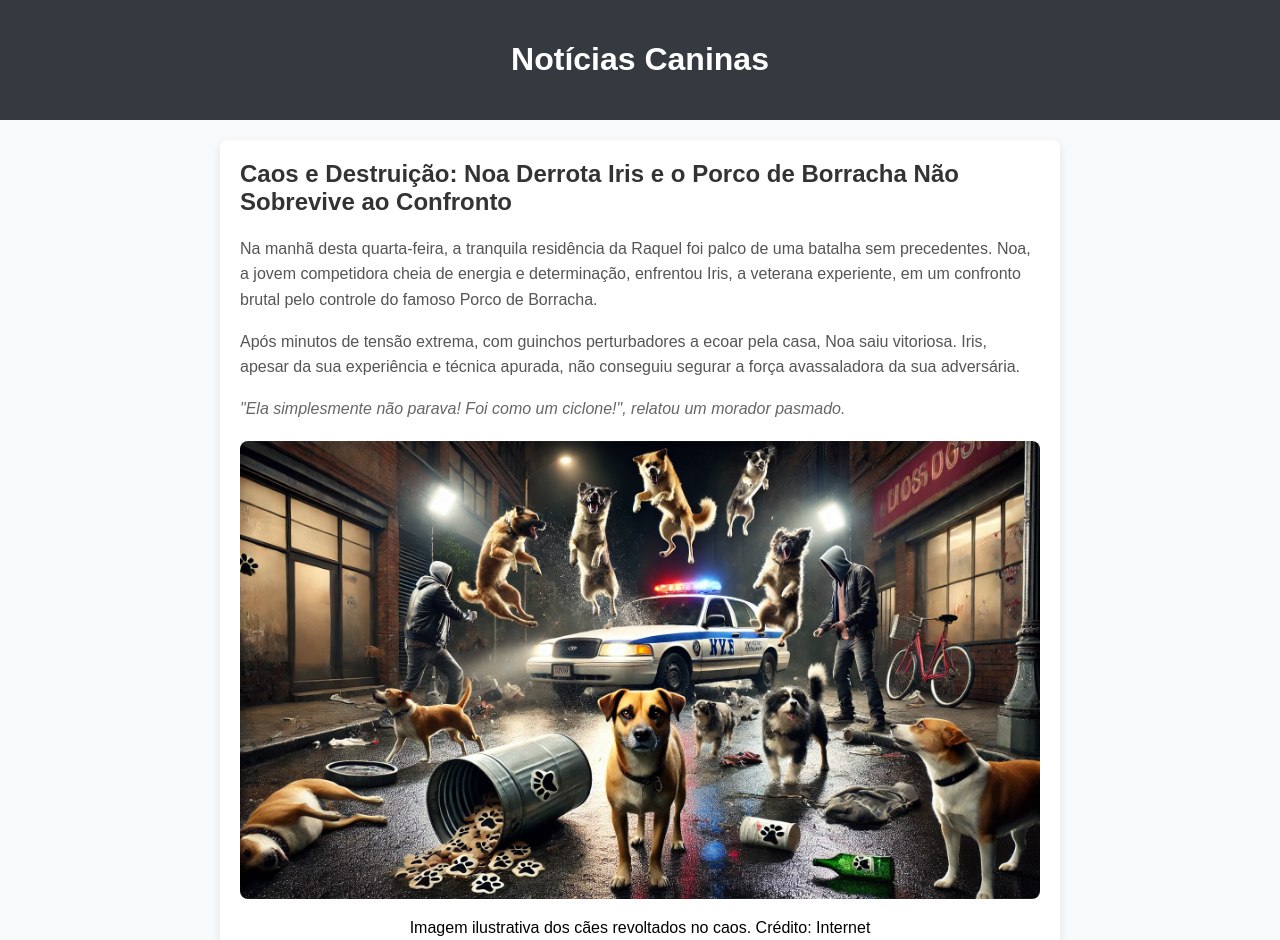
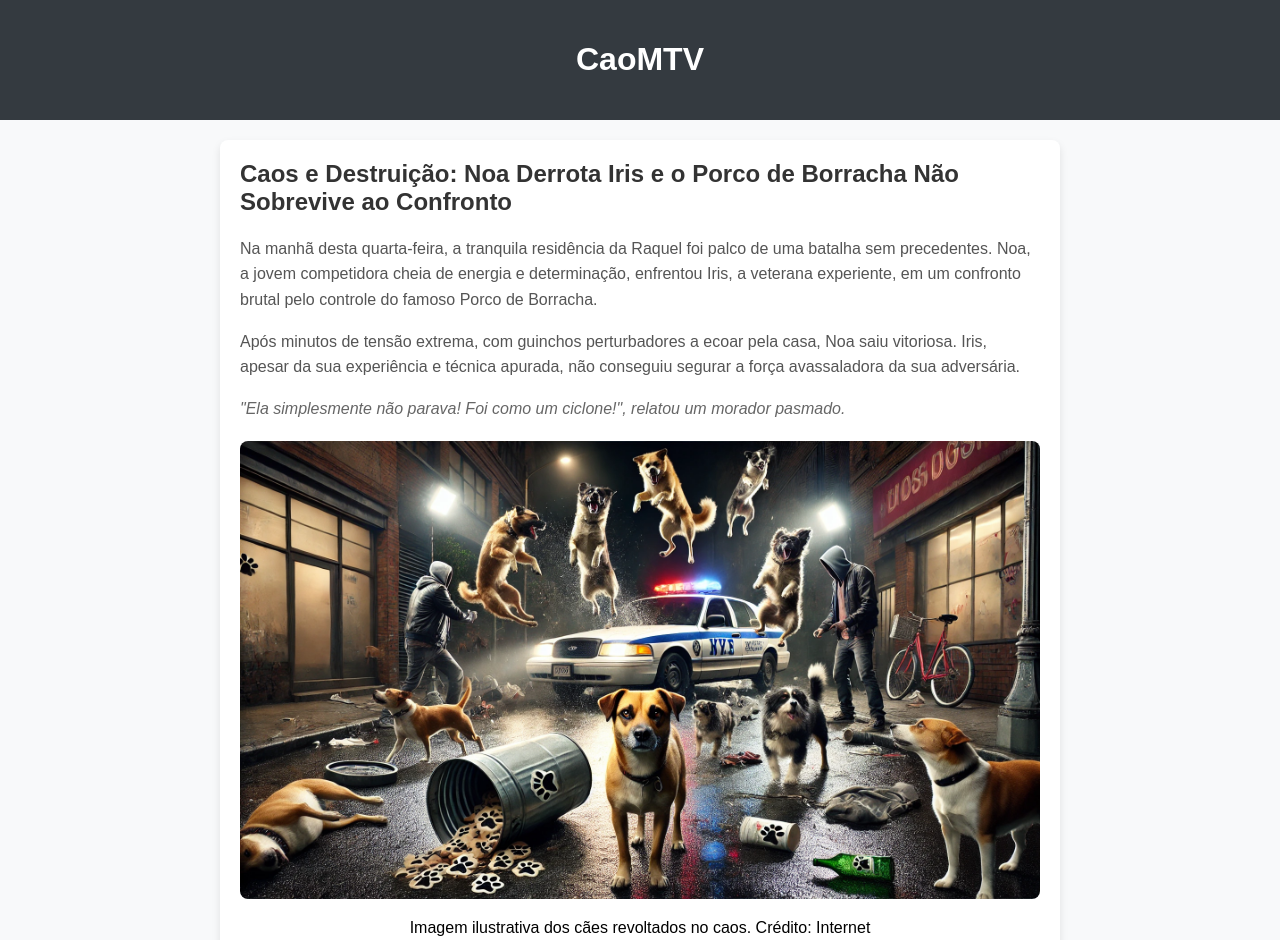
Before and after one commit to belchiorg/Noticias-caninas, a plain HTML site: page index.html in a window 1280 px wide. Shown: the top 940 px of the page. Drawn offline with Linux system fonts and the light colour scheme.

Commit message:
Update index.html

```diff
--- a/index.html
+++ b/index.html
@@ -62,7 +62,7 @@
 </head>
 <body>
     <div class="header">
-        <h1>Notícias Caninas</h1>
+        <h1>CaoMTV</h1>
     </div>
     <div class="container">
         <div class="title">
```
